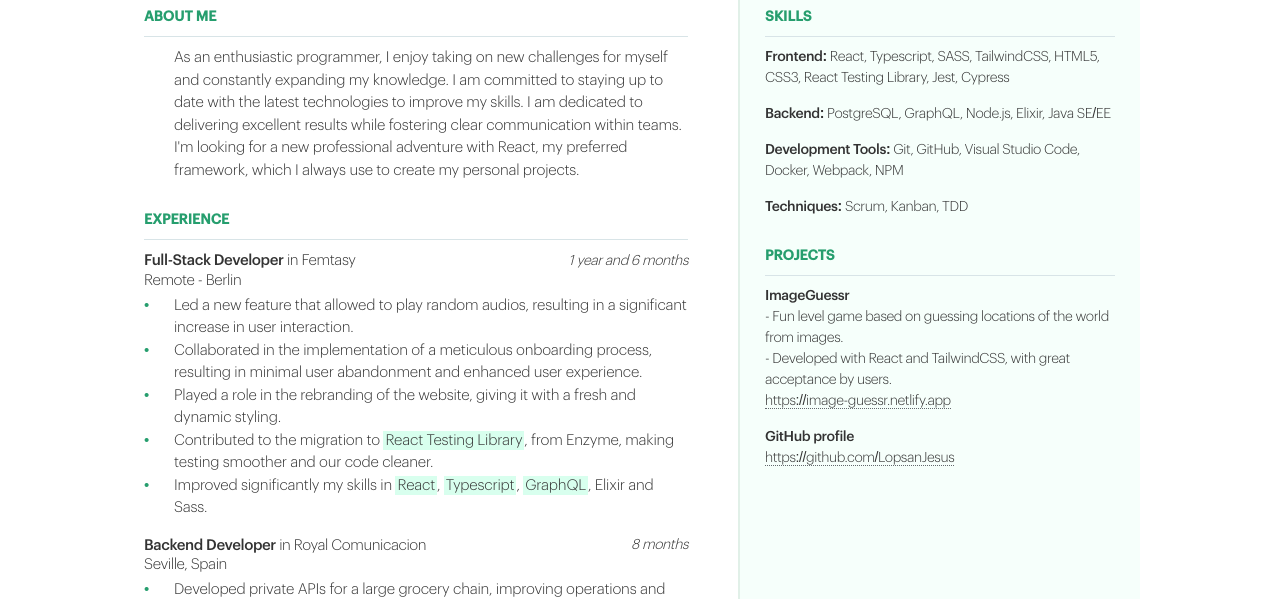
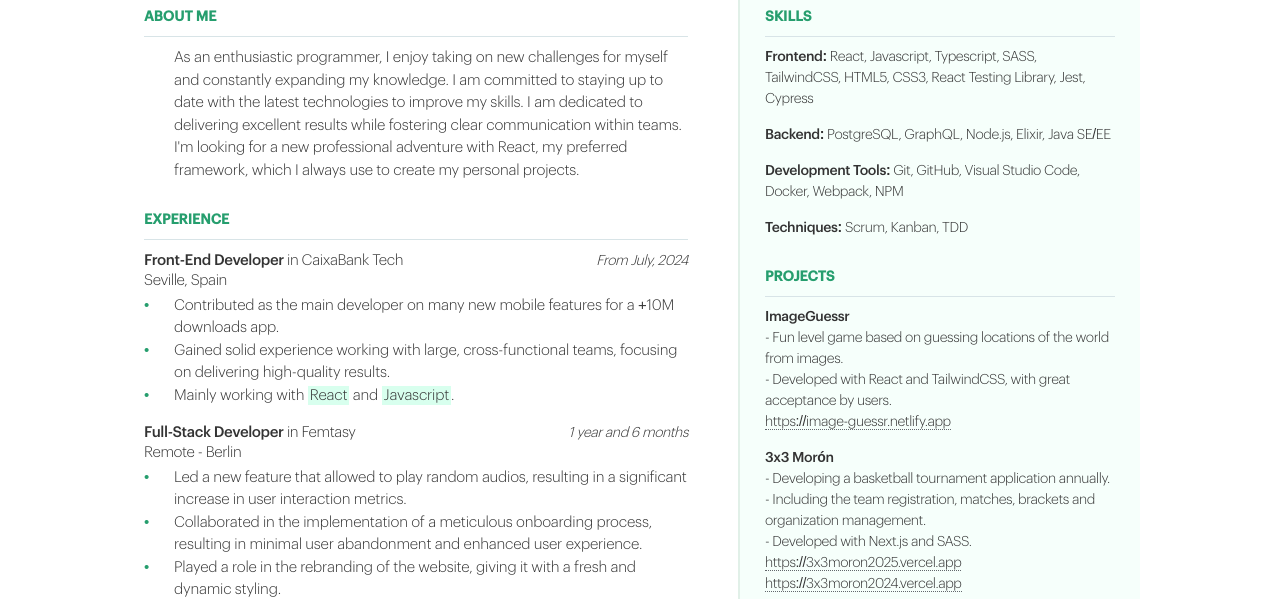
Before and after one commit to LopsanJesus/lopsanjesus.github.io, a plain HTML site: page index.html in a window 1280 px wide. Shown: the part 195-794 px from the top of the page. Drawn offline with Linux system fonts and the light colour scheme.

Commit message:
2025 update

```diff
--- a/index.html
+++ b/index.html
@@ -45,6 +45,30 @@
               <div class="job-details">
                 <div class="job-details-header">
                   <span class="job-title">
+                    <span class="strong job-name"> Front-End Developer </span>
+                    &nbsp;in CaixaBank Tech
+                  </span>
+                  <span class="date">From July, 2024</span>
+                </div>
+                <div class="location">Seville, Spain</div>
+              </div>
+              <div class="content-item">
+                Contributed as the main developer on many new mobile features for a +10M downloads app.
+              </div>
+              <div class="content-item">
+                Gained solid experience working with large, cross-functional teams, focusing on delivering high-quality results.
+              </div>
+              <div class="content-item">
+                Mainly working with
+                <span class="highlighted">React</span> and
+                <span class="highlighted">Javascript</span>.
+              </div>
+            </div>
+
+            <div class="section-content">
+              <div class="job-details">
+                <div class="job-details-header">
+                  <span class="job-title">
                     <span class="strong job-name"> Full-Stack Developer </span>
                     &nbsp;in Femtasy
                   </span>
@@ -54,7 +78,7 @@
               </div>
               <div class="content-item">
                 Led a new feature that allowed to play random audios, resulting
-                in a significant increase in user interaction.
+                in a significant increase in user interaction metrics.
               </div>
               <div class="content-item">
                 Collaborated in the implementation of a meticulous onboarding
@@ -208,8 +232,8 @@
             <div class="skill-group-container">
               <span class="skill-group">Frontend:</span>
               <span class="skill-line">
-                React, Typescript, SASS, TailwindCSS, HTML5, CSS3, React Testing
-                Library, Jest, Cypress
+                React, Javascript, Typescript, SASS, TailwindCSS, HTML5, CSS3,
+                React Testing Library, Jest, Cypress
               </span>
             </div>
             <div class="skill-group-container">
@@ -247,7 +271,28 @@
                 </a>
               </div>
             </div>
+
             <div class="skill-group-container">
+              <span class="skill-group">3x3 Morón</span>
+              <div class="skill-line">
+                - Developing a basketball tournament application annually.
+              </div>
+              <div class="skill-line">- Including the team registration, matches, brackets and organization management.
+              <div class="skill-line">- Developed with Next.js and SASS.</div>
+              <div class="skill-line">
+                <a href="https://3x3moron2025.vercel.app/games" target="_blank">
+                  https://3x3moron2025.vercel.app
+                </a>
+              </div>
+              <div class="skill-line">
+                <a href="https://3x3moron2024.vercel.app/" target="_blank">
+                  https://3x3moron2024.vercel.app
+                </a>
+              </div>
+            </div>
+          </div>
+
+          <div class="skill-group-container">
               <span class="skill-group">GitHub profile</span>
               <div class="skill-line">
                 <a href="https://github.com/LopsanJesus" target="_blank">
@@ -255,7 +300,6 @@
                 </a>
               </div>
             </div>
-          </div>
         </div>
       </div>
     </div>
```
